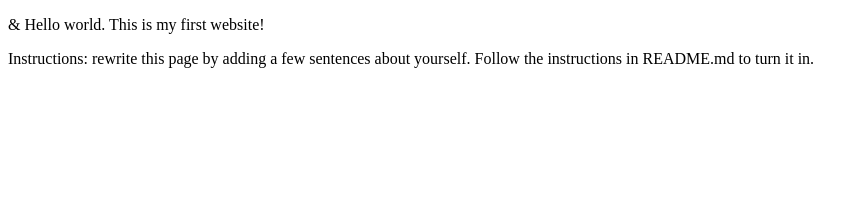
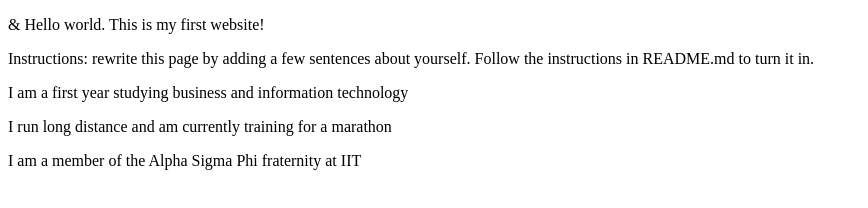
Before and after one commit to thatfield-24/webdev_lab1, a plain HTML site: page index.html in a window 1280 px wide. Shown: the whole page, without its empty margins (0-868 px from the left). Drawn offline with Linux system fonts and the light colour scheme.

Commit message:
Adding personal info to index.html

```diff
--- a/index.html
+++ b/index.html
@@ -7,5 +7,8 @@
 <body>
   <p>&amp; Hello world. This is my first website!</p>
   <p>Instructions: rewrite this page by adding a few sentences about yourself. Follow the instructions in README.md to turn it in.</p>
+  <p>I am a first year studying business and information technology</p>
+  <p>I run long distance and am currently training for a marathon</p>
+  <p>I am a member of the Alpha Sigma Phi fraternity at IIT</p>
 </body>
 </html>
```
